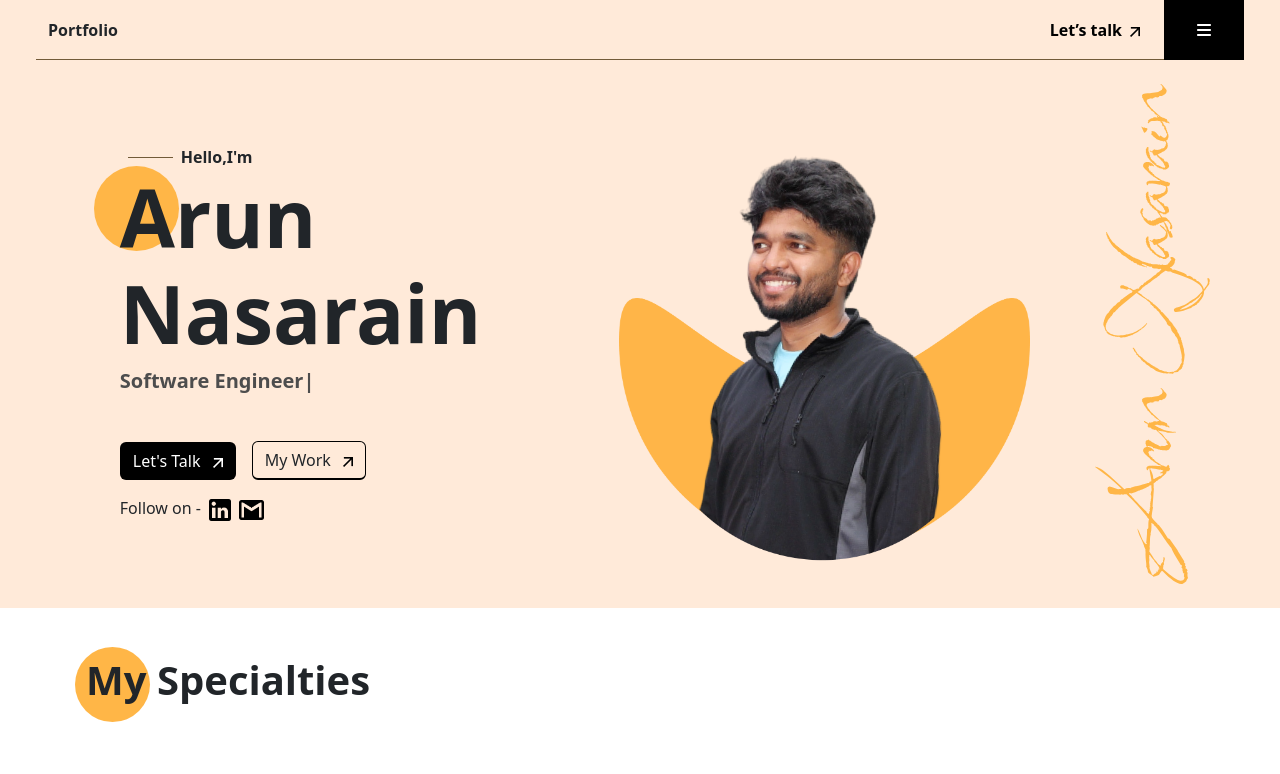
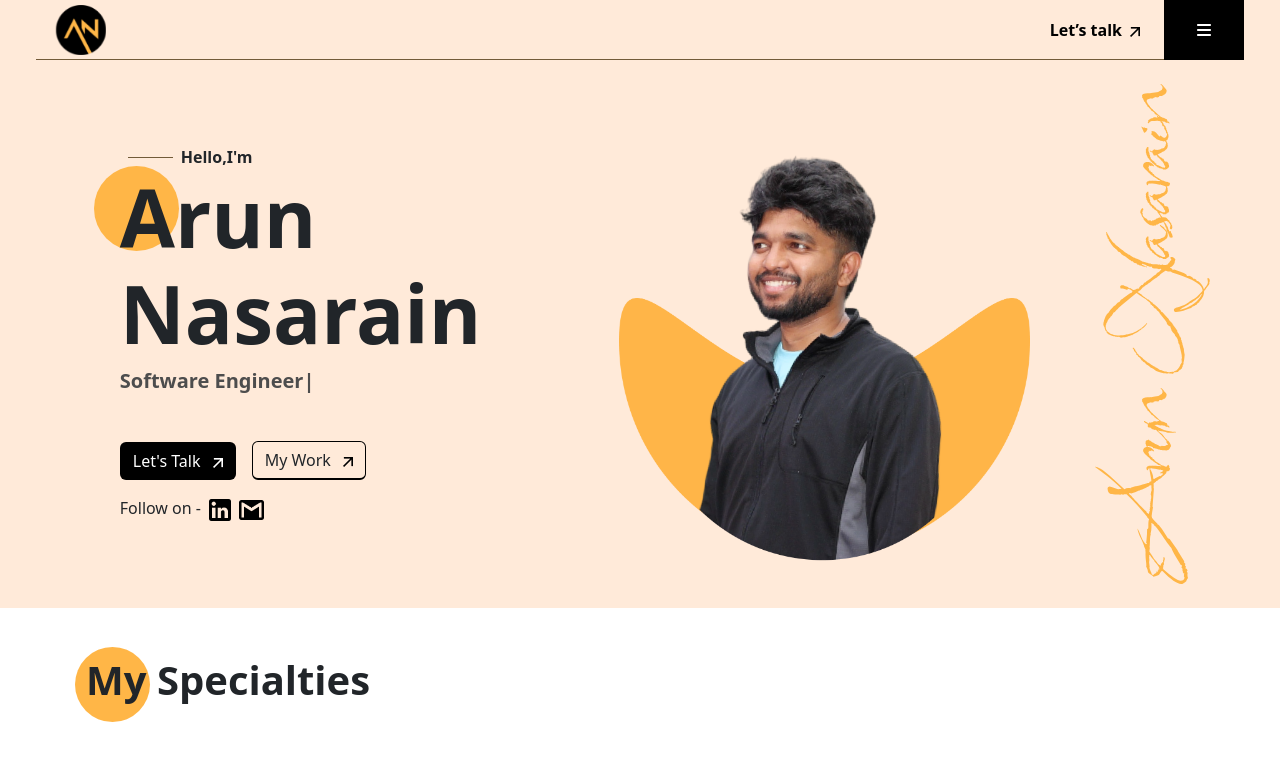
Before and after one commit to chandru1909/portfolio, a React (Vite) app: page / in a window 1280 px wide. Shown: the top 774 px of the page. Built offline with nearby package versions, Linux system fonts and the light colour scheme; a web font is replaced by a local one.

Commit message:
new changes

```diff
--- a/src/components/Header.jsx
+++ b/src/components/Header.jsx
@@ -2,13 +2,14 @@ import React from 'react';
 import { FontAwesomeIcon } from '@fortawesome/react-fontawesome';
 import { faBars,faXmark } from '@fortawesome/free-solid-svg-icons';
 import uparrow from "../images/uparrow.png";
+import an from "../images/an.png";
 export const Header = () => {
   return (
     <>
     <header className="px-md-5 px-3 bg-ffead9" id='header'>
         <div className="row align-items-center border-black-bottom h-60px">
            <div className="col-4">
-               <span className="fw-bold portfolio">Portfolio</span>
+               <span className="fw-bold portfolio"><img className="ms-2 w-60px" src={an} alt="AN" /></span>
            </div>
            <div className="col-8 p-0">
             <div className="d-flex align-items-center justify-content-end">
--- a/src/css/header.css
+++ b/src/css/header.css
@@ -6,6 +6,9 @@ header{
 }
 .h-60px{
     height: 60px;
+}
+.w-60px{
+    width: 50px;
 }
 .w-80px{
     width: 80px;
```
Also changed, not shown: src/images/an.png (added), src/images/an.svg (added).
